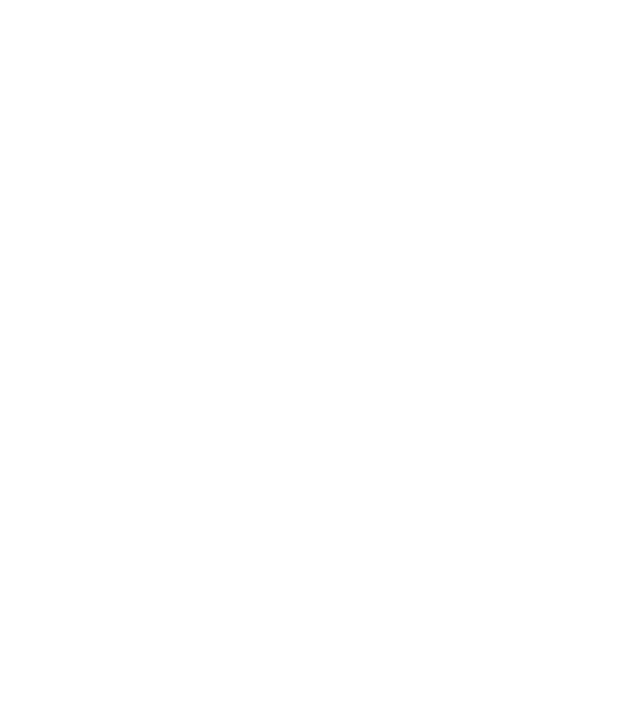
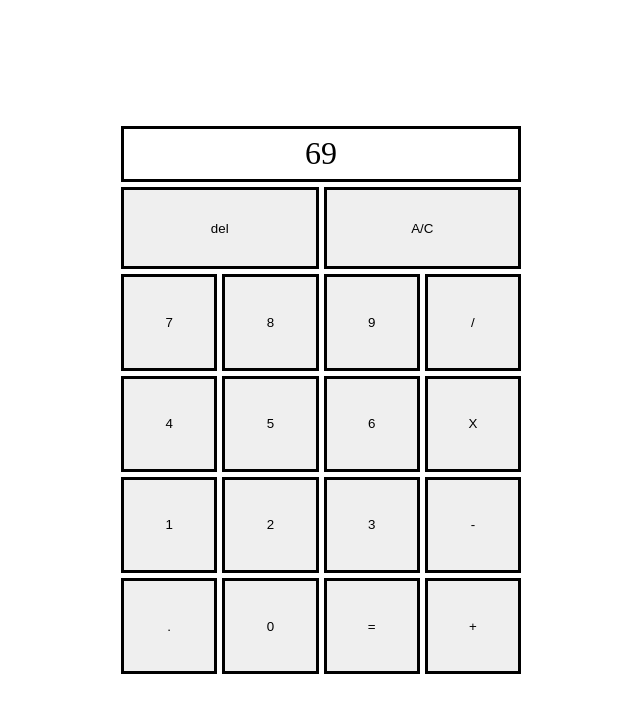
Before and after one commit to magmaeater/Calculator, a plain HTML site: page index.html in a window 1280 px wide. Shown: the whole page, without its empty margins (319-959 px from the left). Drawn offline with Linux system fonts and the light colour scheme.

Commit message:
write ui for calculator

```diff
--- a/index.html
+++ b/index.html
@@ -8,6 +8,35 @@
 </head>
 <body>
 
+
+    <div class="display" id="dis">
+        69
+    </div>
+
+    <div class="cls-del">
+        <button>del</button>
+        <button>A/C</button>
+    </div>
+
+    <div class="input-pad" id="input">
+        <button>7</button>
+        <button>8</button>
+        <button>9</button>
+        <button>/</button>
+        <button>4</button>
+        <button>5</button>
+        <button>6</button>
+        <button>X</button>
+        <button>1</button>
+        <button>2</button>
+        <button>3</button>
+        <button>-</button>
+        <button>.</button>
+        <button>0</button>
+        <button>=</button>
+        <button>+</button>
+    </div>
+
 </body>
 <script src="script.js"></script>
 </html>
--- a/styles.css
+++ b/styles.css
@@ -0,0 +1,62 @@
+html,body
+{
+    margin: 0;
+    height: 100%;
+    font-size: xx-large;
+}
+
+body
+{
+    display:flex;
+    flex-direction:column;
+    justify-content:center;
+    align-items: center;
+
+}
+
+.cls-del
+{
+    display: flex;
+    justify-content:center;
+    gap: 5px;
+    width: 400px;
+    height: 92.5px;
+
+}
+
+.cls-del>button
+{
+    flex: 1;
+    margin-bottom: 5px;
+    margin-top: 5px;
+}
+
+.input-pad
+{
+    display: grid;
+    grid-template-columns: repeat(4,1fr);
+    grid-template-rows: repeat(4,1fr);
+    width: 400px;
+    height: 400px;
+    grid-gap: 5px;
+    align-content: stretch;
+}
+
+.display
+{
+    height: 50px;
+    width: 394px;
+    display: flex;
+    justify-content: center;
+    align-items: center;
+    gap: 5px;
+
+}
+
+
+button,
+.display
+{
+    border: solid 3px;
+    border-color: black;
+}
```
